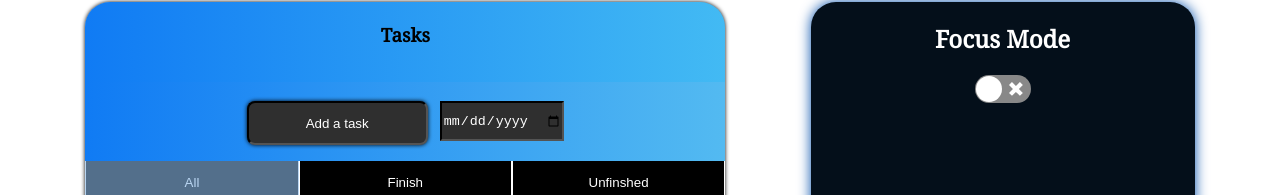
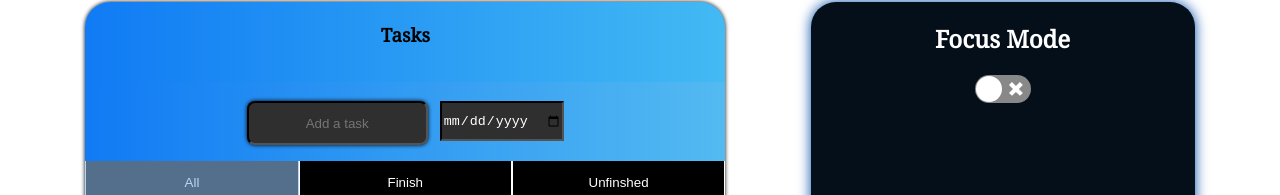
Before and after one commit to jamessnguyenn/EduFy, a React (Create React App) app: page /profile in a window 1280 px wide. Shown: the part 368-563 px from the top of the page. Built offline with nearby package versions, Linux system fonts and the light colour scheme.

Commit message:
fixed placeholders

```diff
--- a/src/components/productivePage/toDoList/toDoList.css
+++ b/src/components/productivePage/toDoList/toDoList.css
@@ -80,18 +80,18 @@
   height: 100%;
 }
 
-::placeholder {
+taskInput::placeholder {
   /* Chrome, Firefox, Opera, Safari 10.1+ */
   color: white;
   /* Firefox */
 }
 
-:-ms-input-placeholder {
+taskInput:-ms-input-placeholder {
   /* Internet Explorer 10-11 */
   color: white;
 }
 
-::-ms-input-placeholder {
+taskInput::-ms-input-placeholder {
   /* Microsoft Edge */
   color: white;
 }
@@ -187,7 +187,7 @@
   align-items: center;
   height: 60%;
   width: 60%;
-  background-color: #bbb;
+  background-color: rgb(255, 255, 255);
   border-radius: 50%;
   display: inline-block;
 }
```
